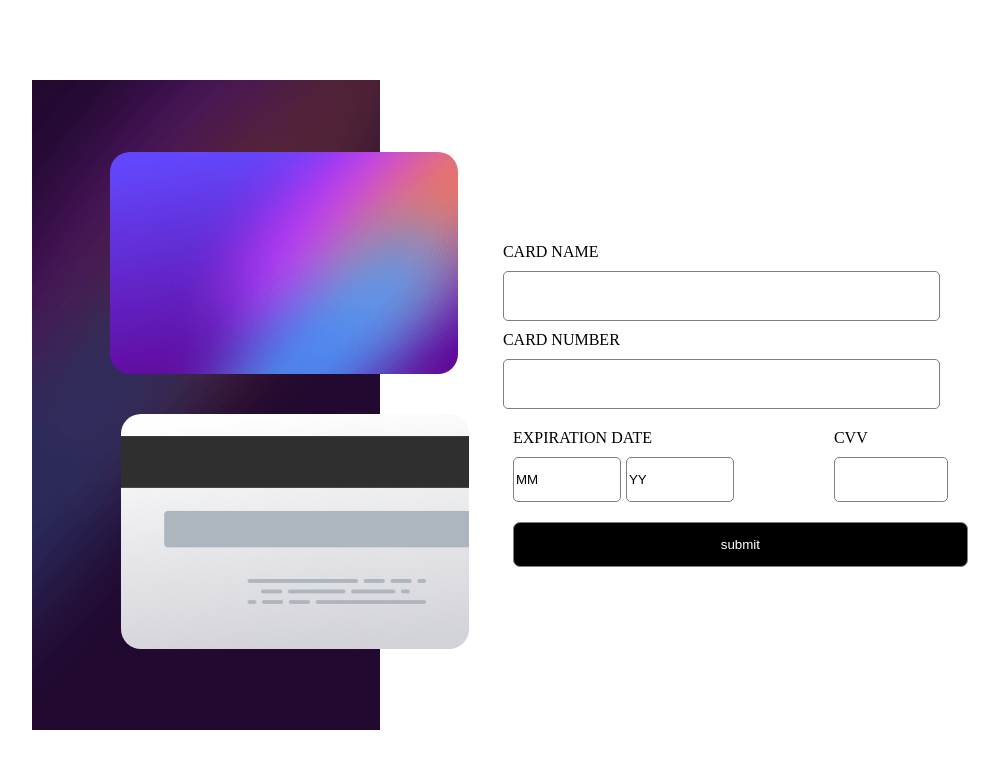
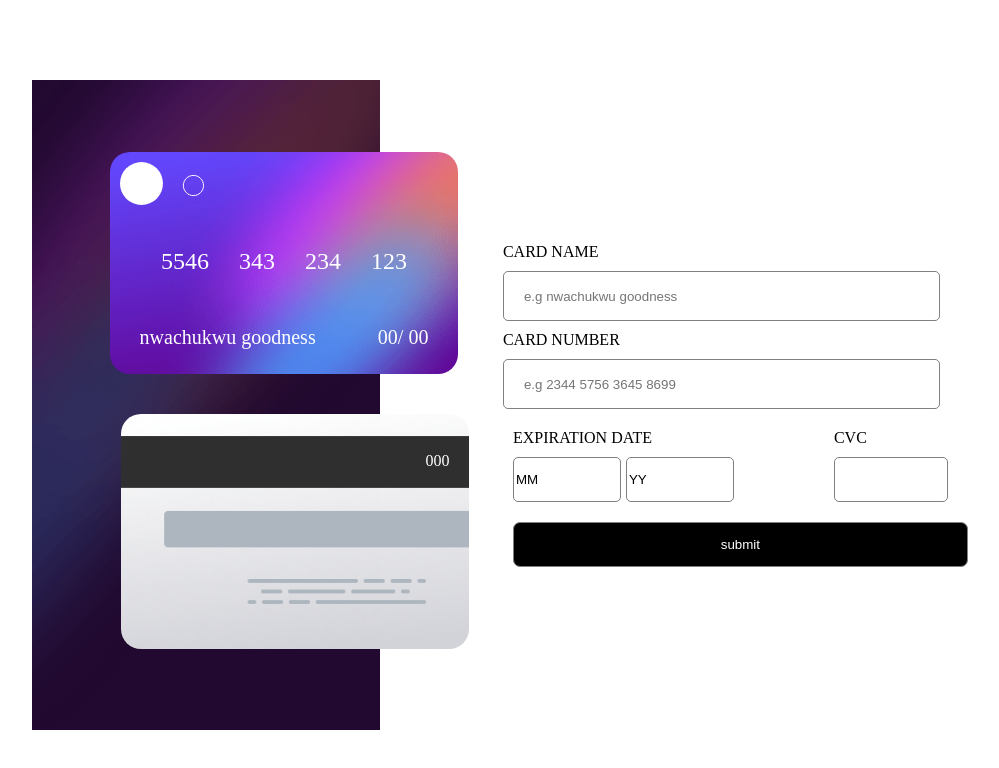
Before and after one commit to goodylove/card-number-validation, a plain HTML site: page index.html in a window 1280 px wide. Shown: the top 768 px of the page, without its empty margins (84-1083 px from the left). Drawn offline with Linux system fonts and the light colour scheme.

Commit message:
functions

```diff
--- a/app.js
+++ b/app.js
@@ -0,0 +1,16 @@
+// variable declaration
+let cardNameInput = document.querySelector(".input-name");
+let cardNumInput = document.querySelector(".input-number");
+let displayNum1 = document.querySelector("#num1");
+let displayNum2 = document.querySelector("#num2");
+let displayNum3 = document.querySelector("#num3");
+let displayNum4 = document.querySelector("#num4");
+let nameDisplay = document.querySelector(".name-wrapper");
+
+function cardDetails() {
+  cardNameInput.addEventListener("keyup", (e) => {
+    let value = e.target.value;
+    nameDisplay.textContent = value;
+  });
+}
+cardDetails();
--- a/index.html
+++ b/index.html
@@ -13,30 +13,86 @@
         <div class="color-bg">
           <img src="./images/bg-main-desktop.png" alt="" class="gray-img" />
           <div class="card-wrapper">
-            <div class="front"></div>
-            <div class="back"></div>
+            <div class="front">
+              <div class="img-wrapper">
+                <!-- <img src="" alt=""> -->
+                <svg
+                  width="84"
+                  height="47"
+                  fill="none"
+                  xmlns="http://www.w3.org/2000/svg"
+                >
+                  <ellipse
+                    cx="21.478"
+                    cy="21.5"
+                    rx="21.478"
+                    ry="21.5"
+                    fill="#fff"
+                  />
+                  <path
+                    d="M83.5 23.5c0 5.565-4.507 10.075-10.065 10.075-5.559 0-10.065-4.51-10.065-10.075 0-5.565 4.506-10.075 10.065-10.075 5.558 0 10.065 4.51 10.065 10.075Z"
+                    stroke="#fff"
+                  />
+                </svg>
+              </div>
+              <div class="card-num-wrapper">
+                <div class="card-num">
+                  <div id="num1" class="num">5546</div>
+                  <div id="num2" class="num">343</div>
+                  <div id="num3" class="num">234</div>
+                  <div id="num4" class="num">123</div>
+                </div>
+              </div>
+              <div class="card-name-wrapper">
+                <div class="name-wrapper">nwachukwu goodness</div>
+                <div class="dates">
+                  <span>00</span>/
+                  <span>00</span>
+                </div>
+              </div>
+            </div>
+            <div class="back">
+              <div class="cvc-num">
+                <span>000</span>
+              </div>
+            </div>
           </div>
         </div>
         <div class="white-bg">
           <div class="form-container">
             <div class="input-control">
               <label for="card holder name">CARD NAME</label>
-              <input type="text" />
+              <input
+                type="text"
+                placeholder="e.g nwachukwu goodness"
+                class="input-name"
+              />
             </div>
             <div class="input-control">
               <label for="card holder name">CARD NUMBER</label>
-              <input type="text" />
+              <input
+                type="text"
+                placeholder="e.g 2344 5756 3645 8699"
+                class="input-number"
+              />
             </div>
             <div class="mo-year">
               <div class="mm-yy">
                 <label for="">EXPIRATION DATE</label>
                 <div class="mm-input">
-                  <input type="text" name="" id="" value="MM" class="month" />
-                  <input type="text" value="YY" class="year" />
+                  <input
+                    type="text"
+                    name=""
+                    id=""
+                    value="MM"
+                    class="month"
+                    placeholder="mm"
+                  />
+                  <input type="text" value="YY" class="year" placeholder="yy" />
                 </div>
               </div>
               <div class="cv-wraper">
-                <label for="card holder name">CVV</label>
+                <label for="card holder name">CVC</label>
                 <input type="text" class="cvv" />
               </div>
             </div>
@@ -45,5 +101,6 @@
         </div>
       </div>
     </div>
+    <script src="./app.js"></script>
   </body>
 </html>
--- a/style.css
+++ b/style.css
@@ -44,6 +44,26 @@
 }
 .color-bg {
   /* position: relative; */
+}
+.card-num-wrapper {
+  height: 46%;
+  display: flex;
+  display: flex;
+  justify-content: center;
+  align-items: center;
+  font-size: 24px;
+  color: #fff;
+}
+.card-num {
+  display: flex;
+  justify-content: center;
+  width: 100%;
+  align-content: center;
+  height: 47%;
+  padding: 10px;
+}
+.num {
+  padding: 0 15px;
 }
 .back {
   background-image: url("./images/bg-card-back.png");
@@ -141,3 +161,19 @@ input {
 label {
   padding: 10px 0;
 }
+.card-name-wrapper {
+  display: flex;
+  justify-content: space-between;
+  align-items: center;
+  font-size: 20px;
+  color: #fff;
+  padding: 20px;
+}
+.cvc-num {
+  display: flex;
+  justify-content: end;
+  align-content: center;
+  margin: 28px 0;
+  color: white;
+  padding-right: 10px;
+}
```
